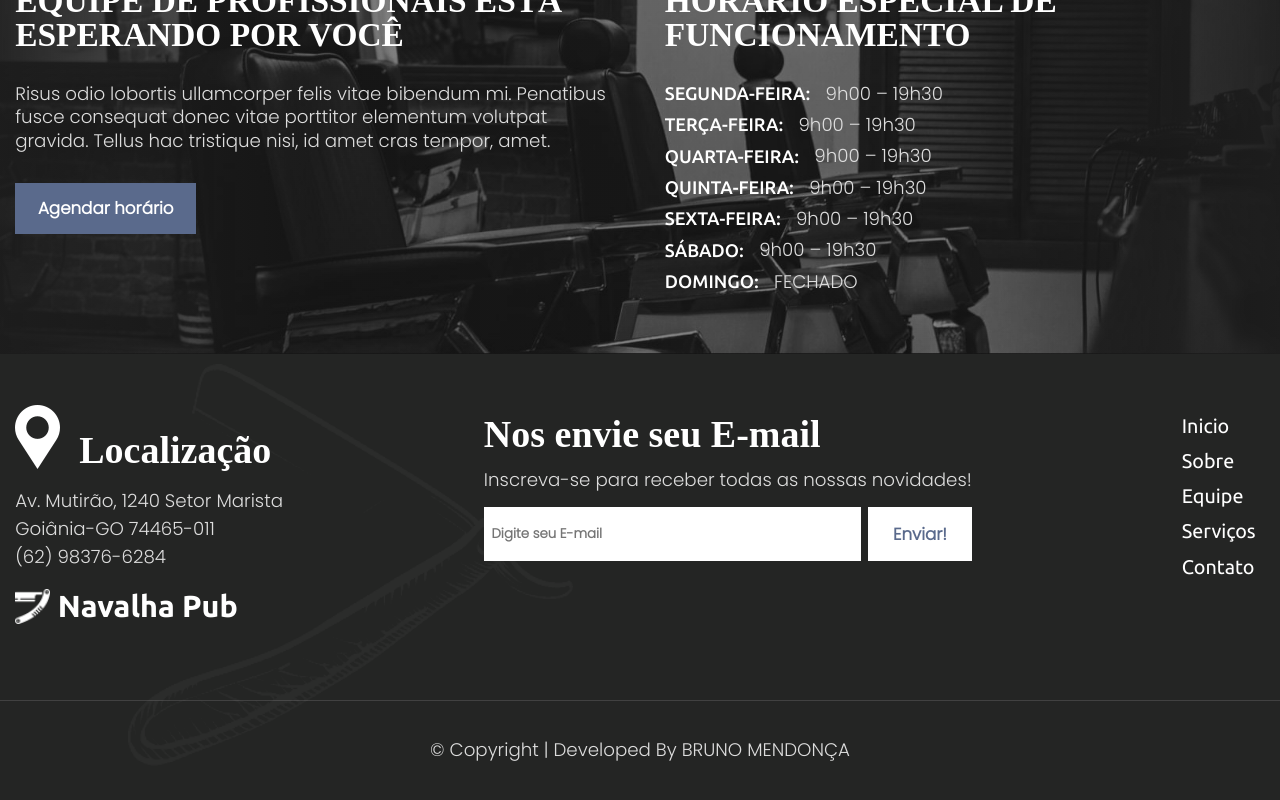
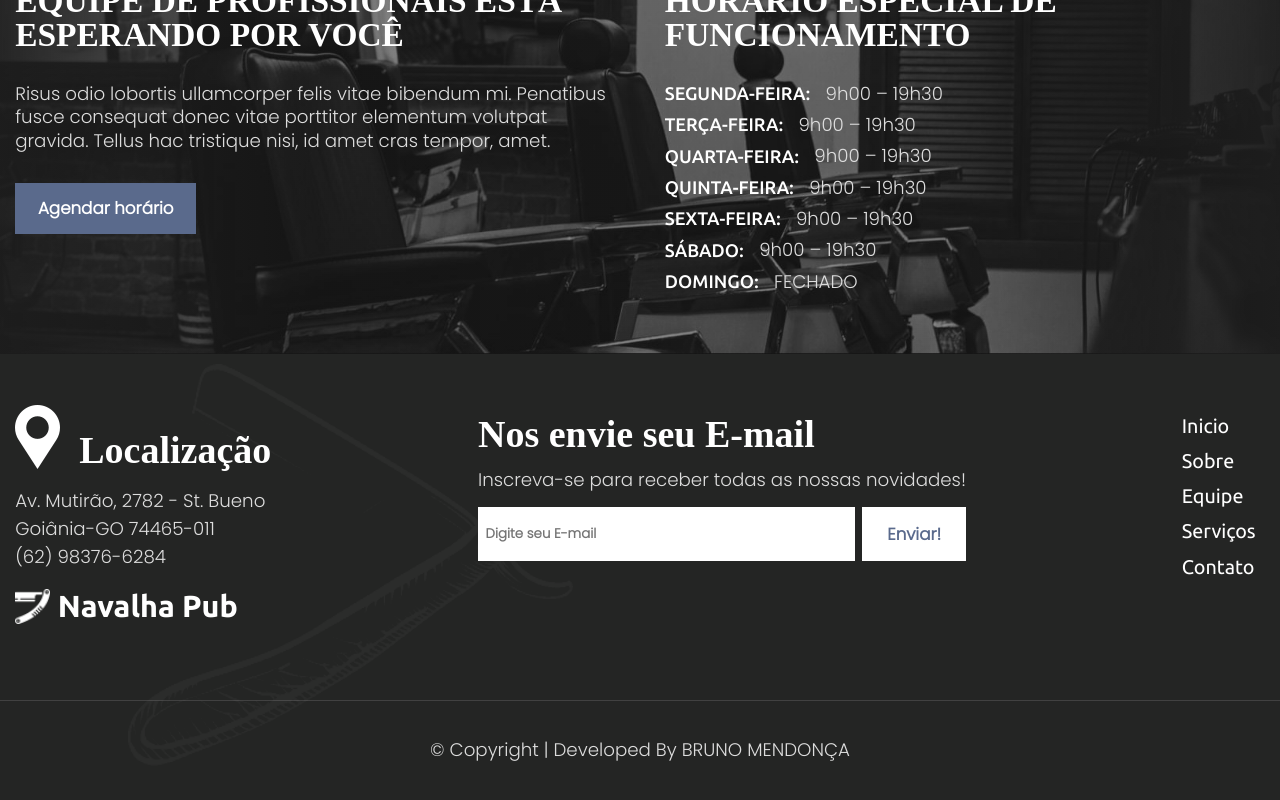
Before and after one commit to DevBrunomendoca/Barbshop, a React (Vite) app: page / in a window 1280 px wide. Shown: the part 4648-5448 px from the top of the page. Built offline with nearby package versions, Linux system fonts and the light colour scheme; a web font is replaced by a local one.

Commit message:
Update Location

```diff
--- a/src/components/Footer/Footer.jsx
+++ b/src/components/Footer/Footer.jsx
@@ -20,7 +20,7 @@ const Footer = () => {
               <SecondCaption textSecondCaption='Localização' />
             </Link>
           </div>
-          <Paragraph textParagraph='Av. Mutirão, 1240 Setor Marista' />
+          <Paragraph textParagraph='Av. Mutirão, 2782 - St. Bueno' />
           <Paragraph textParagraph='Goiânia-GO 74465-011' />
           <Paragraph textParagraph='(62) 98376-6284' />
           <Logo />
--- a/src/pages/Contacts/Contacts.jsx
+++ b/src/pages/Contacts/Contacts.jsx
@@ -68,7 +68,9 @@ export default function Contact() {
         </ContainerForm>
       </ContentContact>
       <ContentLocation>
-        <iframe src="https://www.google.com/maps/embed?pb=!1m18!1m12!1m3!1d1911.499898370936!2d-49.341536261113255!3d-16.626779375969548!2m3!1f0!2f0!3f0!3m2!1i1024!2i768!4f13.1!3m3!1m2!1s0x935ef539fa42fd5b%3A0xbce122078cc3b7c1!2sR.%20Vb%20Cinco%20-%20Jardim%20Vista%20Bela%2C%20Goi%C3%A2nia%20-%20GO%2C%2074474-204!5e0!3m2!1spt-BR!2sbr!4v1707420631326!5m2!1spt-BR!2sbr" allowfullscreen="" loading="lazy" referrerpolicy="no-referrer-when-downgrade"></iframe>
+      <iframe src="https://www.google.com/maps/embed?pb=!1m18!1m12!1m3!1d1910.7648505831462!2d-49.26902008805473!3d-16.700401605005517!2m3!1f0!2f0!3f0!3m2!1i1024!2i768!4f13.1!3m3!1m2!1s0x935ef13eb856889f%3A0xbc83b0210d88a343!2sAv.%20Mutir%C3%A3o%2C%202782%20-%20St.%20Bueno%2C%20Goi%C3%A2nia%20-%20GO%2C%2074215-240!5e0!3m2!1spt-BR!2sbr!4v1707423403308!5m2!1spt-BR!2sbr" allowfullscreen="" loading="lazy" referrerpolicy="no-referrer-when-downgrade"></iframe>
+
+        {/* <iframe src="https://www.google.com/maps/embed?pb=!1m18!1m12!1m3!1d1911.499898370936!2d-49.341536261113255!3d-16.626779375969548!2m3!1f0!2f0!3f0!3m2!1i1024!2i768!4f13.1!3m3!1m2!1s0x935ef539fa42fd5b%3A0xbce122078cc3b7c1!2sR.%20Vb%20Cinco%20-%20Jardim%20Vista%20Bela%2C%20Goi%C3%A2nia%20-%20GO%2C%2074474-204!5e0!3m2!1spt-BR!2sbr!4v1707420631326!5m2!1spt-BR!2sbr" allowfullscreen="" loading="lazy" referrerpolicy="no-referrer-when-downgrade"></iframe> */}
       </ContentLocation>
     </ContainerContactsPage>
   )
```
